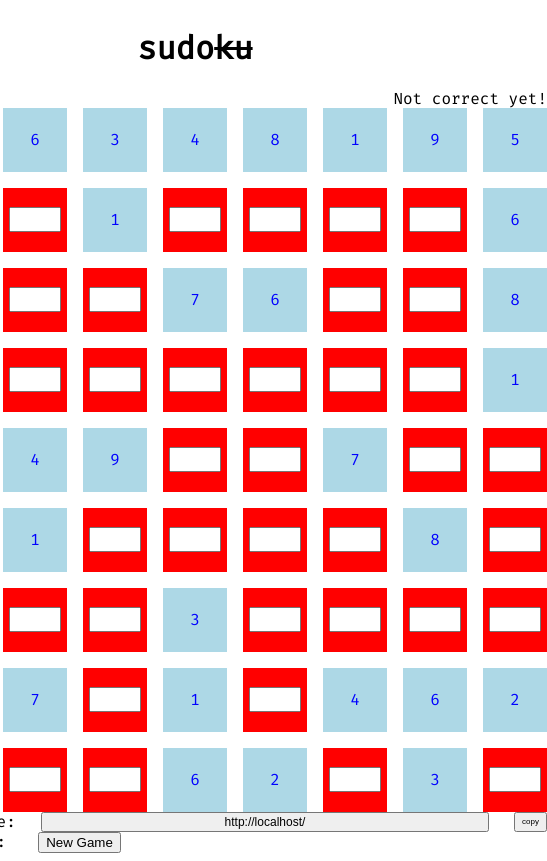
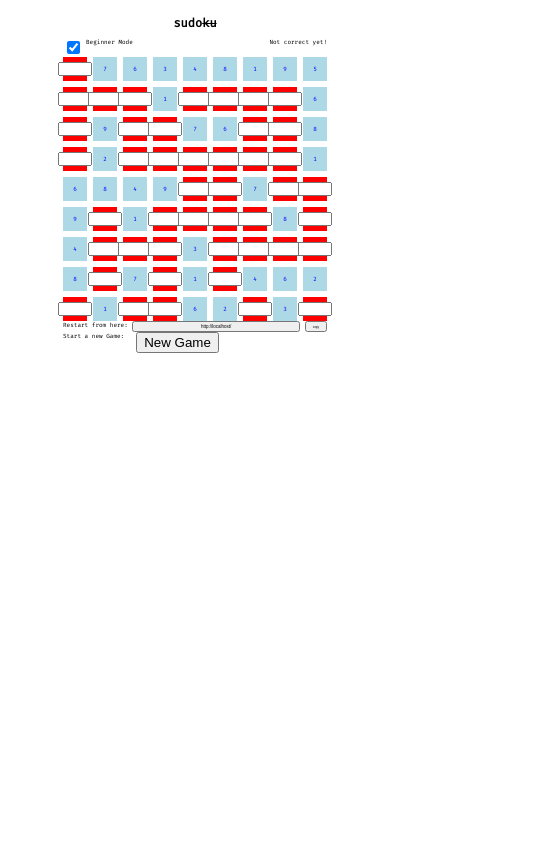
Before and after one commit to ofer987/sudoku, a SvelteKit app: page / in a window 390 px wide. Shown: the whole page, 547 px wide, since content can reach past the window. Built offline with nearby package versions, Linux system fonts and the light colour scheme.

Commit message:
chore(responsive): displays on smaller screens

```diff
--- a/src/routes/+page.svelte
+++ b/src/routes/+page.svelte
@@ -42,4 +42,40 @@
 			flex-direction: column;
 		}
 	}
+
+	@media screen and (max-width: 1000px) {
+		body {
+			font-size: 16px;
+		}
+	}
+
+	@media screen and (max-width: 900px) {
+		body {
+			font-size: 14px;
+		}
+	}
+
+	@media screen and (max-width: 800px) {
+		body {
+			font-size: 12px;
+		}
+	}
+
+	@media screen and (max-width: 700px) {
+		body {
+			font-size: 10px;
+		}
+	}
+
+	@media screen and (max-width: 600px) {
+		body {
+			font-size: 8px;
+		}
+	}
+
+	@media screen and (max-width: 500px) {
+		body {
+			font-size: 6px;
+		}
+	}
 </style>
```
